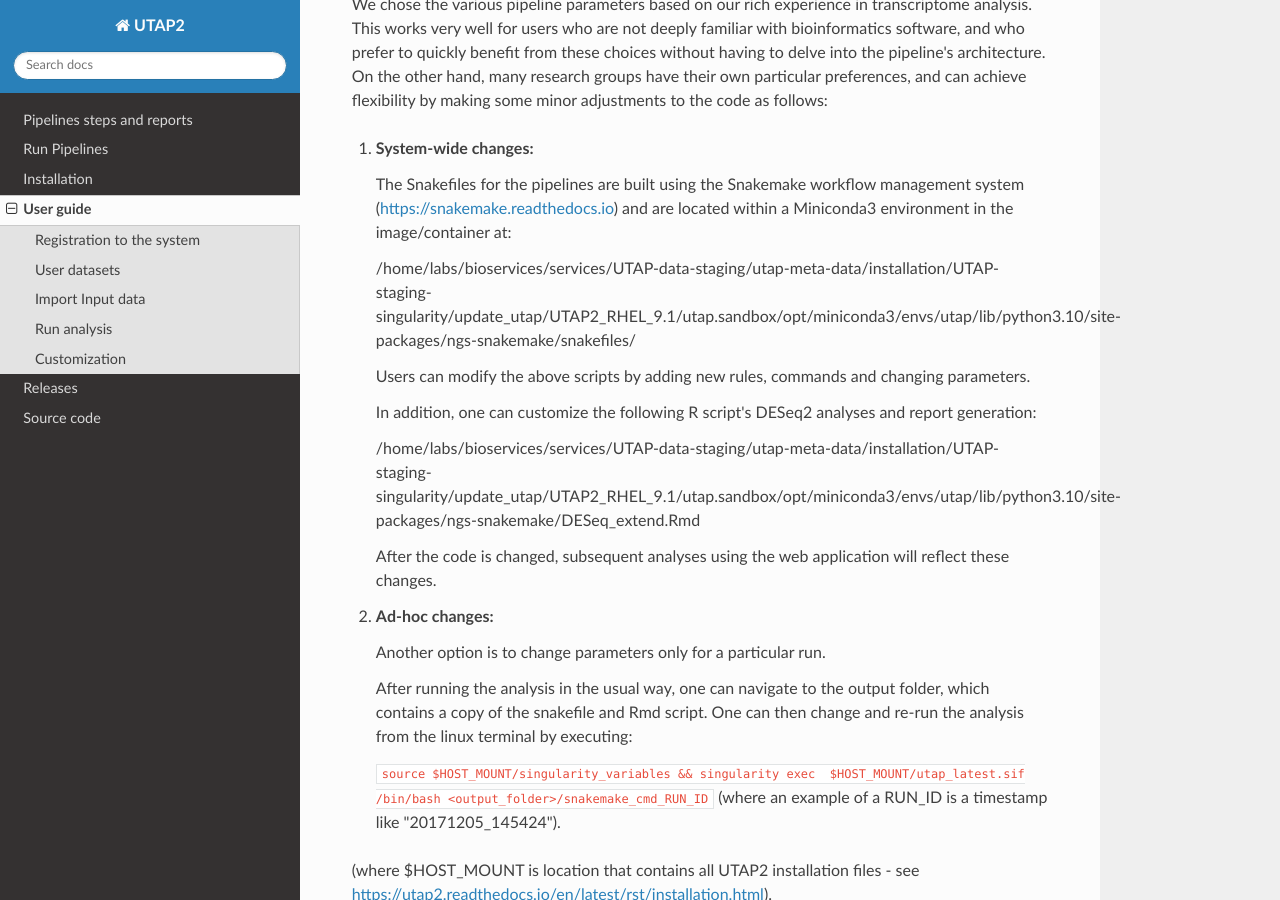
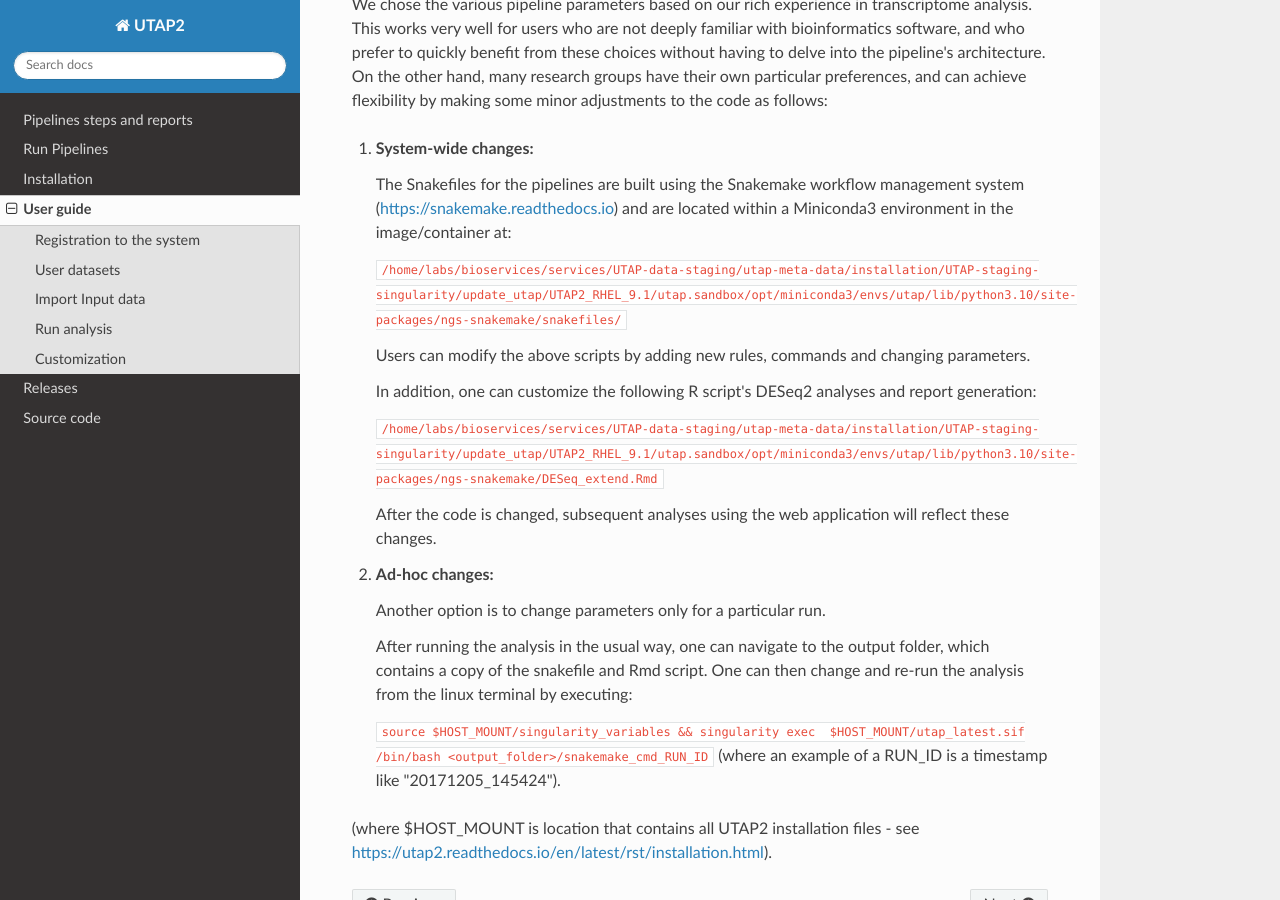
Before and after one commit to utap2/utap2, a Sphinx documentation site: the page built from docs/rst/user-guide.rst, in a window 1280 px wide and 900 px high, scrolled down 2583 px. Built offline with Sphinx 7.4.7 and the Read the Docs theme 3.1.0, drawn with Linux system fonts in a browser that asks for light colours; pages that are not in the unit, such as notebooks, are missing from menus.

```diff
--- a/docs/rst/user-guide.rst
+++ b/docs/rst/user-guide.rst
@@ -43,6 +43,14 @@ After importing you data (or if you have old data on the server that was importe
 .. image:: ../figures/run-analysis.png
 
 
+
+
+
+
+
+
+
+
 .. toctree::
     :maxdepth: 3
 
@@ -59,14 +67,15 @@ We chose the various pipeline parameters based on our rich experience in transcr
    The Snakefiles for the pipelines are built using the Snakemake workflow management system (https://snakemake.readthedocs.io) and are located within a Miniconda3 environment in the image/container at:
 
 
-   /home/labs/bioservices/services/UTAP-data-staging/utap-meta-data/installation/UTAP-staging-singularity/update_utap/UTAP2_RHEL_9.1/utap.sandbox/opt/miniconda3/envs/utap/lib/python3.10/site-packages/ngs-snakemake/snakefiles/
+   ``/home/labs/bioservices/services/UTAP-data-staging/utap-meta-data/installation/UTAP-staging-singularity/update_utap/UTAP2_RHEL_9.1/utap.sandbox/opt/miniconda3/envs/utap/lib/python3.10/site-packages/ngs-snakemake/snakefiles/``
 
 
    Users can modify the above scripts by adding new rules, commands and changing parameters.
 
    In addition, one can customize the following R script's DESeq2 analyses and report generation:
 
-   /home/labs/bioservices/services/UTAP-data-staging/utap-meta-data/installation/UTAP-staging-singularity/update_utap/UTAP2_RHEL_9.1/utap.sandbox/opt/miniconda3/envs/utap/lib/python3.10/site-packages/ngs-snakemake/DESeq_extend.Rmd
+   ``/home/labs/bioservices/services/UTAP-data-staging/utap-meta-data/installation/UTAP-staging-singularity/update_utap/UTAP2_RHEL_9.1/utap.sandbox/opt/miniconda3/envs/utap/lib/python3.10/site-packages/ngs-snakemake/DESeq_extend.Rmd``
+
 
    After the code is changed, subsequent analyses using the web application will reflect these changes.
 2. **Ad-hoc changes:**
@@ -76,4 +85,7 @@ We chose the various pipeline parameters based on our rich experience in transcr
    After running the analysis in the usual way, one can navigate to the output folder, which contains a copy of the snakefile and Rmd script. One can then change and re-run the analysis from the linux terminal by executing:
 
    ``source $HOST_MOUNT/singularity_variables && singularity exec  $HOST_MOUNT/utap_latest.sif /bin/bash <output_folder>/snakemake_cmd_RUN_ID`` (where an example of a  RUN_ID is a timestamp like  "20171205_145424").
+
+
+
 (where $HOST_MOUNT is location that contains all UTAP2 installation files - see https://utap2.readthedocs.io/en/latest/rst/installation.html).
```
